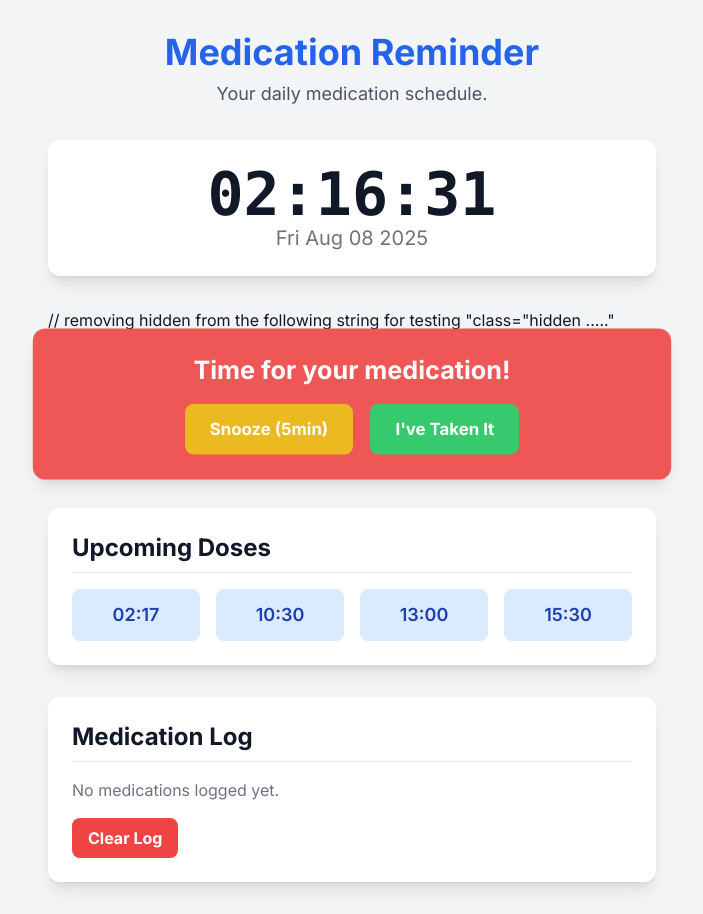
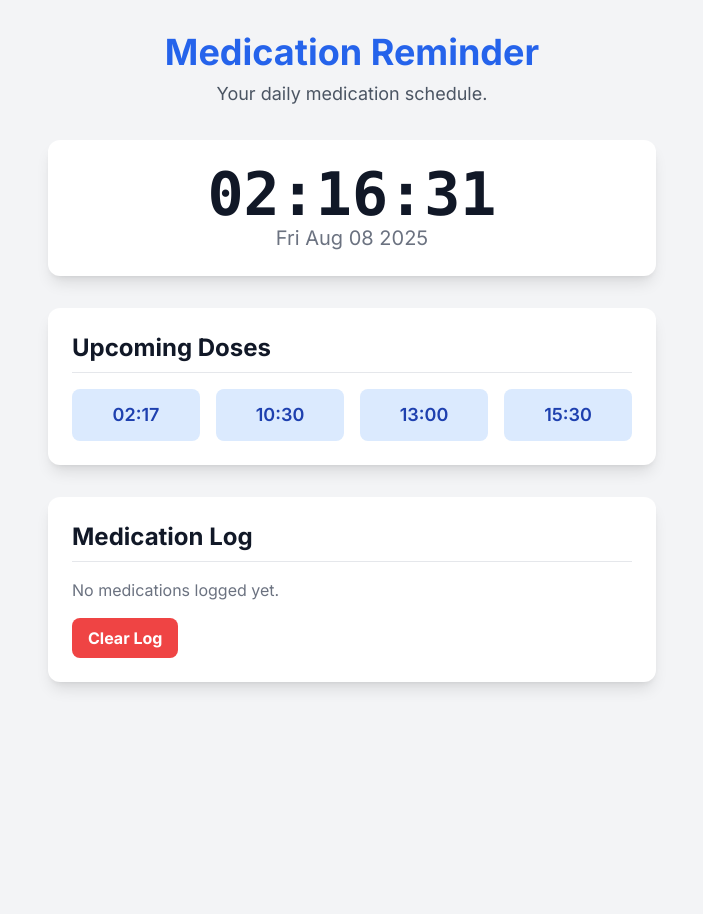
Before and after one commit to adaminterventionaustralia/Medication-, a plain HTML site: page index.html in a window 1280 px wide. Shown: the whole page, without its empty margins (288-991 px from the left). After the commit the page ends 800 px from the top, so only its background shows below. Drawn offline with nearby package versions, Linux system fonts and the light colour scheme.

Commit message:
Update index.html

```diff
--- a/index.html
+++ b/index.html
@@ -37,8 +37,8 @@
             <p class="text-5xl md:text-6xl font-mono font-bold" id="clock">00:00:00</p>
             <p class="text-xl text-gray-500 dark:text-gray-400" id="date"></p>
         </div>
-                    // removing hidden from the following string for testing "class="hidden ....."
-        <div id="alarm-status" class="bg-red-500 dark:bg-red-600 text-white rounded-xl shadow-lg p-6 mb-8 alarm-active">
+
+        <div id="alarm-status" class=hidden "bg-red-500 dark:bg-red-600 text-white rounded-xl shadow-lg p-6 mb-8 alarm-active">
             <h2 class="text-2xl font-bold text-center">Time for your medication!</h2>
             <div class="flex justify-center space-x-4 mt-4">
                 <button id="snooze-button" class="bg-yellow-500 hover:bg-yellow-600 text-white font-bold py-3 px-6 rounded-lg transition duration-300">Snooze (5min)</button>
```
